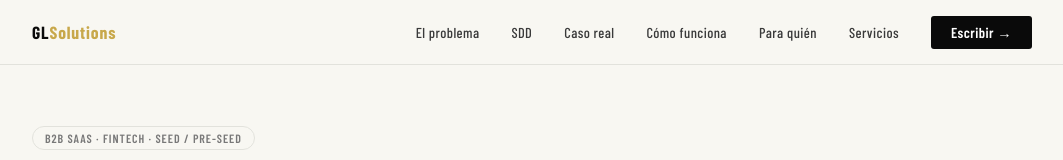
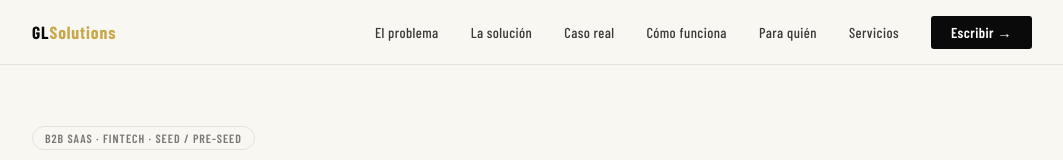
Before and after one commit to ingjogonza/glsolutions-web-page, a plain HTML site: page index.html in a window 1280 px wide. Shown: the top 160 px of the page, without its empty margins (108-1171 px from the left). Drawn offline with nearby package versions, Linux system fonts and the light colour scheme.

Commit message:
update index.html colocar la solucion

```diff
--- a/index.html
+++ b/index.html
@@ -24,7 +24,7 @@
       <a href="#" class="nav__logo">GL<span>Solutions</span></a>
       <ul class="nav__links">
         <li><a href="#problema">El problema</a></li>
-        <li><a href="#solucion">SDD</a></li>
+        <li><a href="#solucion">La solución</a></li>
         <li><a href="#evidencia">Caso real</a></li>
         <li><a href="#proceso">Cómo funciona</a></li>
         <li><a href="#icp">Para quién</a></li>
```
